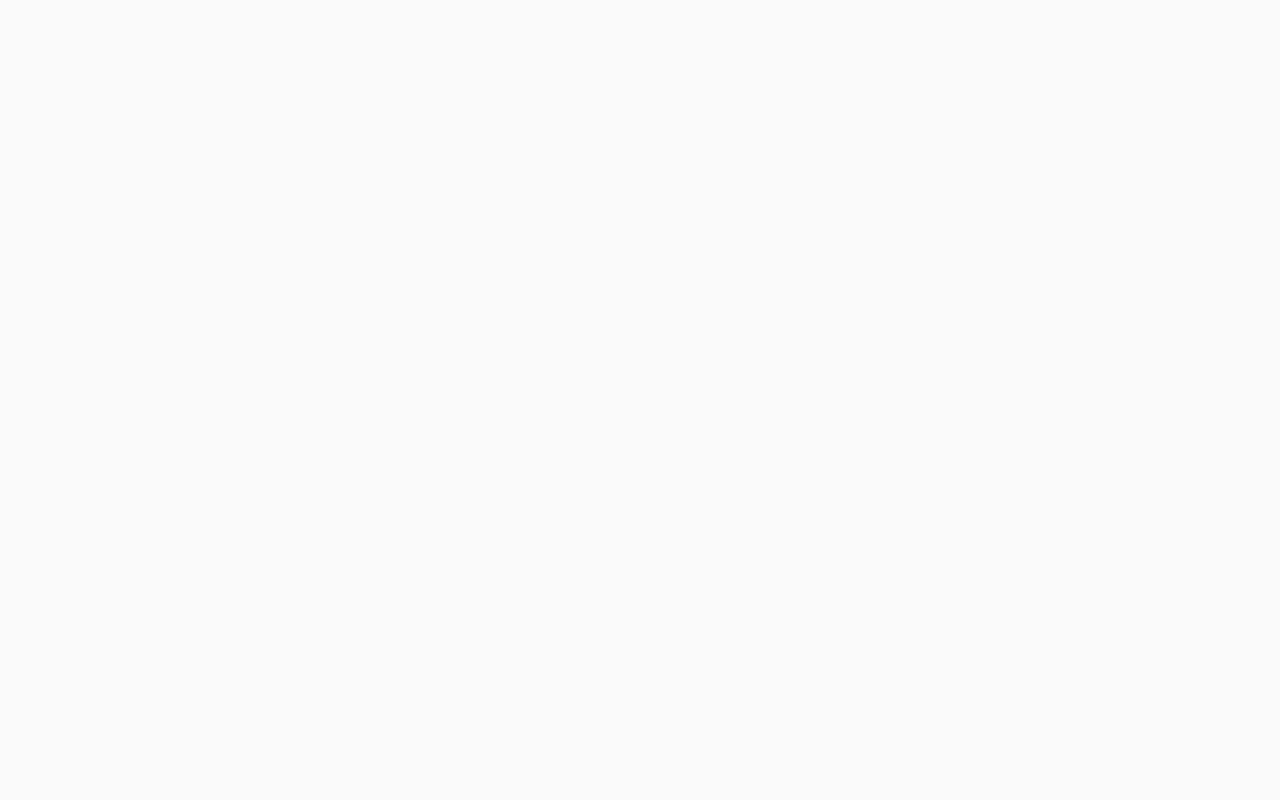
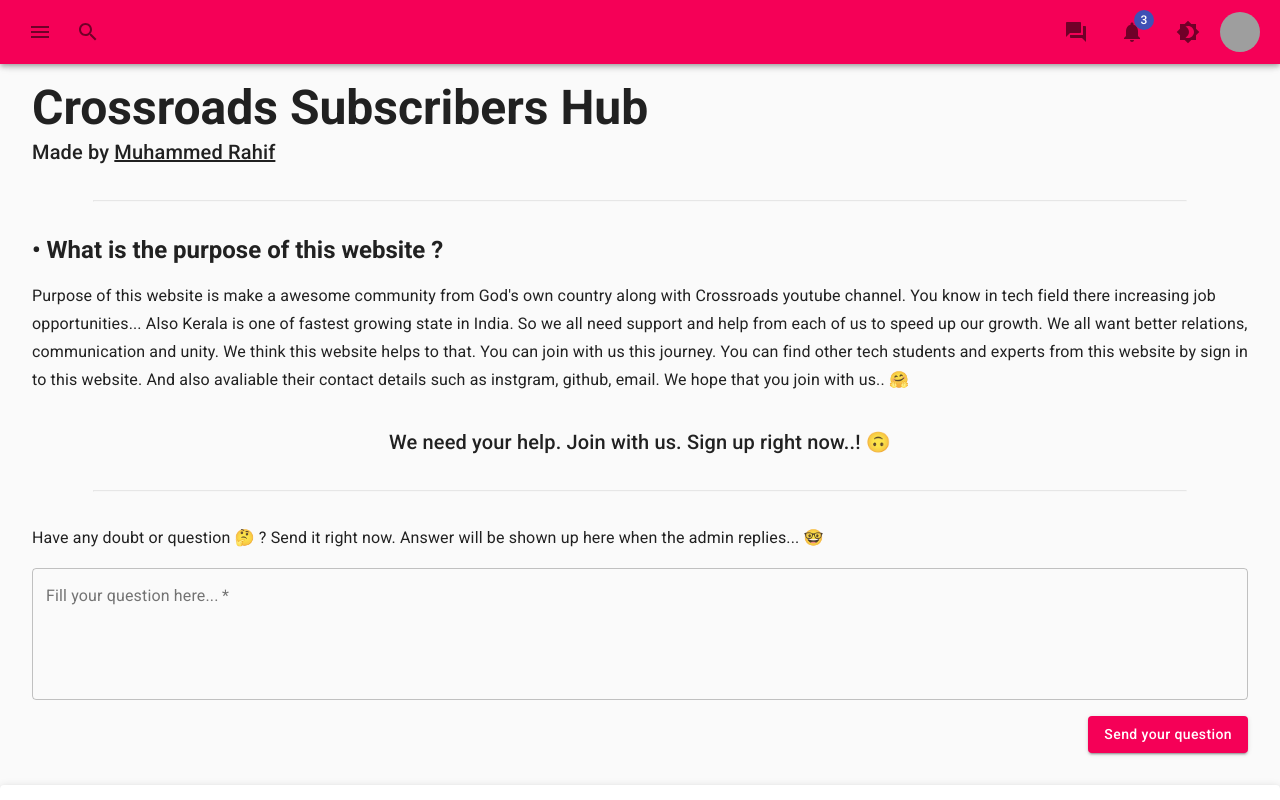
Before and after one commit to Muhammed-Rahif/Crossroads-Subscribers-Hub, a React (Create React App) app in the folder client/: page /about in a window 1280 px wide. Shown: the top 800 px of the page. Built offline with nearby package versions, Linux system fonts and the light colour scheme; grey boxes are pictures that could not be loaded.

Commit message:
About page designed

```diff
--- a/client/src/App.css
+++ b/client/src/App.css
@@ -8,3 +8,7 @@
 body {
   scrollbar-width: none;
 }
+.hr {
+  width: 90%;
+  opacity: 0.2;
+}
--- a/client/src/App.js
+++ b/client/src/App.js
@@ -7,6 +7,7 @@
 // Components
 import Home from "./pages/Home";
 import { ThemeContext } from "./contexts/Contexts";
+import About from "./pages/About";
 
 function App() {
   const { theme } = useContext(ThemeContext);
@@ -19,6 +20,9 @@
           <Route exact path="/">
             <Home />
           </Route>
+          <Route path="/about">
+            <About/>
+          </Route>
         </Switch>
       </Router>
     </ThemeProvider>
--- /dev/null
+++ b/client/src/components/AboutContent/AboutContent.css
@@ -0,0 +1,34 @@
+.about-content-wrapper {
+  width: 100%;
+  height: auto;
+  padding-left: 2rem;
+  padding-right: 2rem;
+  margin-top: 5rem;
+}
+.about-content-wrapper .inner-section {
+  margin-top: 2rem;
+  margin-bottom: 2rem;
+}
+.about-content-wrapper .inner-section .main-title {
+  font-weight: bold;
+}
+.about-content-wrapper .inner-section .sub-title {
+  margin-top: 1rem;
+  margin-bottom: 1rem;
+}
+.about-content-wrapper .inner-section .link {
+  text-decoration: underline;
+  cursor: pointer;
+}
+.about-content-wrapper .inner-section .btn-container {
+  display: flex ;
+  align-items: flex-end ;
+  width: 100% ;
+  flex-direction: column ;
+}
+@media only screen and (max-width: 767px) {
+  .about-content-wrapper {
+    padding-left: 1rem;
+    padding-right: 1rem;
+  }
+}
--- /dev/null
+++ b/client/src/components/AboutContent/AboutContent.jsx
@@ -0,0 +1,84 @@
+import React from "react";
+import { Button, TextField, Typography } from "@material-ui/core";
+import { openUrlInNewTab } from "../../contants/constantFunctions";
+import "./AboutContent.css";
+
+function AboutContent(props) {
+  return (
+    <div className="about-content-wrapper">
+      <div className="inner-section">
+        <Typography variant="h3" className="main-title">
+          Crossroads Subscribers Hub
+        </Typography>
+        <Typography variant="h6">
+          Made by{" "}
+          <span
+            className="link"
+            onClick={() => {
+              openUrlInNewTab("https://github.com/Muhammed-Rahif");
+            }}
+          >
+            Muhammed Rahif
+          </span>
+        </Typography>
+      </div>
+      <hr className="hr" />
+      <div className="inner-section">
+        <Typography variant="h5" className="main-title">
+          • What is the purpose of this website ?
+        </Typography>
+        <Typography variant="subtitle1" className="sub-title">
+          Purpose of this website is make a awesome community from God's own
+          country along with Crossroads youtube channel. You know in tech field
+          there increasing job opportunities... Also Kerala is one of fastest
+          growing state in India. So we all need support and help from each of
+          us to speed up our growth. We all want better relations, communication
+          and unity. We think this website helps to that. You can join with us
+          this journey. You can find other tech students and experts from this
+          website by sign in to this website. And also avaliable their contact
+          details such as instgram, github, email. We hope that you join with
+          us.. 🤗️
+        </Typography>
+      </div>
+      <div className="inner-section">
+        <Typography variant="h6" style={{ textAlign: "center" }}>
+          We need your help. Join with us. Sign up right now..! 🙃️
+        </Typography>
+      </div>
+      <hr className="hr" />
+      <div className="inner-section">
+        <form>
+          <Typography variant="subtitle1" style={{ marginBottom: "1rem" }}>
+            Have any doubt or question 🤔️ ? Send it right now. Answer will be
+            shown up here when the admin replies... 🤓️
+          </Typography>
+          <TextField
+            label="Fill your question here..."
+            fullWidth
+            name="question"
+            variant="outlined"
+            color="secondary"
+            multiline
+            rows={5}
+            style={{ marginBottom: "1rem" }}
+            required
+          />
+          <div className="btn-container">
+            <Button
+              variant="contained"
+              color="secondary"
+              style={{
+                textTransform: "none",
+              }}
+              type="submit"
+            >
+              Send your question
+            </Button>
+          </div>
+        </form>
+      </div>
+    </div>
+  );
+}
+
+export default AboutContent;
--- a/client/src/components/Footer/Footer.jsx
+++ b/client/src/components/Footer/Footer.jsx
@@ -20,7 +20,15 @@
           </Typography>
           <Grid container>
             <Grid xs={12} sm={3} xl={2} className="link-section">
-              <span className="link-title">Features</span>
+              <span className="link-title">Pages</span>
+              <span
+                className="link"
+                onClick={() => {
+                  history.push("/");
+                }}
+              >
+                Home
+              </span>
               <span
                 className="link"
                 onClick={() => {
@@ -66,6 +74,7 @@
               <span className="link">Clubhouse</span>
             </Grid>
           </Grid>
+          <hr className="hr" />
           <div className="copyright-section">
             <Typography>© Crossroads Subscribers Hub</Typography>
             <Typography>2019 - {new Date().getFullYear()}</Typography>
--- a/client/src/components/SideDrawer/SideDrawer.css
+++ b/client/src/components/SideDrawer/SideDrawer.css
@@ -18,7 +18,3 @@
 .side-drawer-header img {
   height: 6rem;
 }
-.hr {
-  width: 90%;
-  opacity: 0.2;
-}
--- a/client/src/components/SideDrawer/SideDrawer.jsx
+++ b/client/src/components/SideDrawer/SideDrawer.jsx
@@ -19,10 +19,12 @@
   Info,
   SupervisedUserCircle,
 } from "@material-ui/icons";
+import { useHistory } from "react-router-dom";
 
 function SideDrawer() {
   const { sideDrawer, setSideDrawer } = useContext(SideDrawerContext);
   const { darkTheme, setDarkTheme } = useContext(ThemeContext);
+  const history = useHistory();
 
   const toggleSideDrawer = (event) => {
     if (
@@ -49,7 +51,12 @@
         </div>
         <hr className="hr" />
         <List className="drawer-lists">
-          <ListItem button>
+          <ListItem
+            button
+            onClick={() => {
+              history.push("/");
+            }}
+          >
             <ListItemIcon>
               <Home />
             </ListItemIcon>
@@ -102,7 +109,12 @@
             <ListItemIcon>
               <Info />
             </ListItemIcon>
-            <ListItemText primary="About" />
+            <ListItemText
+              primary="About"
+              onClick={() => {
+                history.push("/about");
+              }}
+            />
           </ListItem>
         </List>
       </SwipeableDrawer>
--- /dev/null
+++ b/client/src/pages/About.jsx
@@ -0,0 +1,18 @@
+import React from 'react';
+import AboutContent from '../components/AboutContent/AboutContent';
+import Footer from '../components/Footer/Footer';
+import NavBar from '../components/NavBar/NavBar';
+import SideDrawer from '../components/SideDrawer/SideDrawer';
+
+function About(props) {
+    return (
+        <React.Fragment>
+            <NavBar/>
+            <SideDrawer/>
+            <AboutContent />
+            <Footer />
+        </React.Fragment>
+    );
+}
+
+export default About;
```
